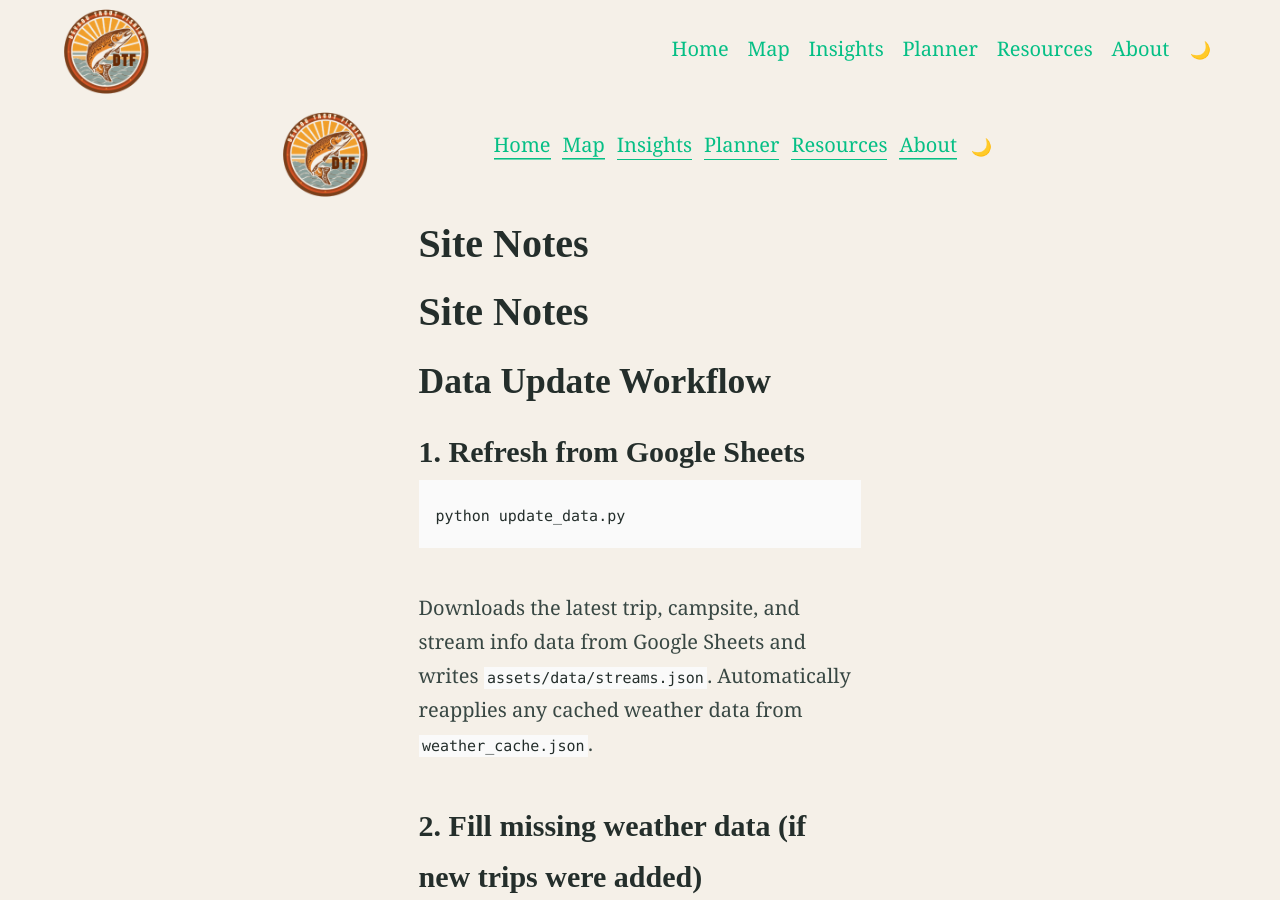
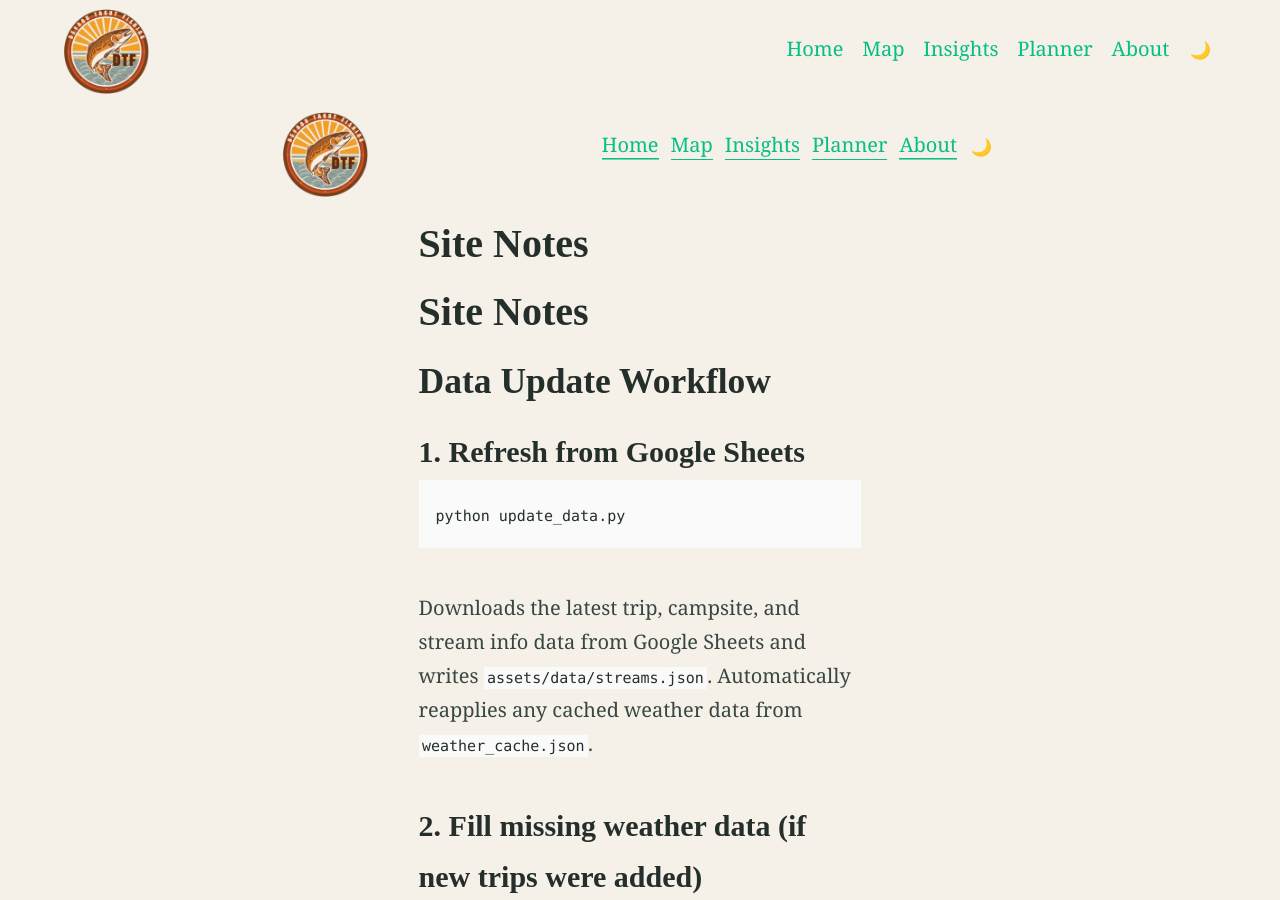
Before and after one commit to Cyro6/cyro6.github.io, a Jekyll site: the page built from NOTES.md, in a window 1280 px wide and 900 px high. Built offline with Jekyll 4.4.1, drawn with Linux system fonts in a browser that asks for light colours; our own code applies the rules of GitHub Pages for plain Markdown files.

Commit message:
Remove Resources from site nav
Co-Authored-By: Claude Sonnet 4.6 <noreply@anthropic.com>

```diff
--- a/_config.yml
+++ b/_config.yml
@@ -30,7 +30,5 @@ navigation_header:
     url: /insights
   - title: Planner
     url: /planner
-  - title: Resources
-    url: /resources
   - title: About
     url: /about
```
